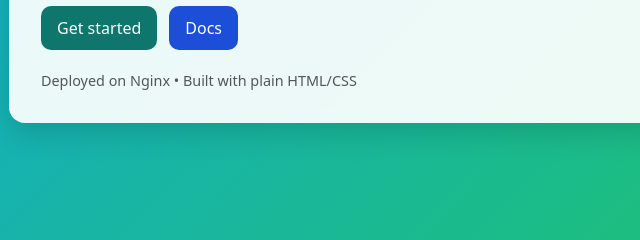
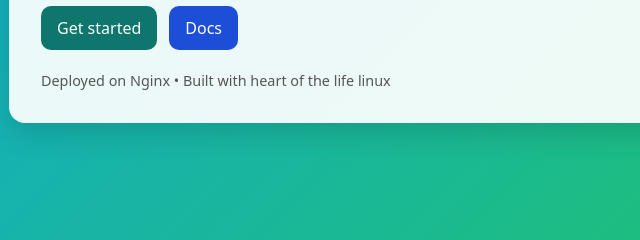
Before and after one commit to nadeemtechit/deploy-pharma-project-, a plain HTML site: page index.html in a window 1280 px wide. Shown: the part 404-644 px from the top of the page, 291-931 px from the left. Drawn offline with Linux system fonts and the light colour scheme.

Commit message:
this is second commit

```diff
--- a/index.html
+++ b/index.html
@@ -84,7 +84,7 @@
         <a class="btn secondary" href="#" aria-label="Secondary action">Docs</a>
       </div>
       <footer>
-        Deployed on Nginx • Built with plain HTML/CSS
+        Deployed on Nginx • Built with heart of the life linux
       </footer>
     </section>
   </main>
```
